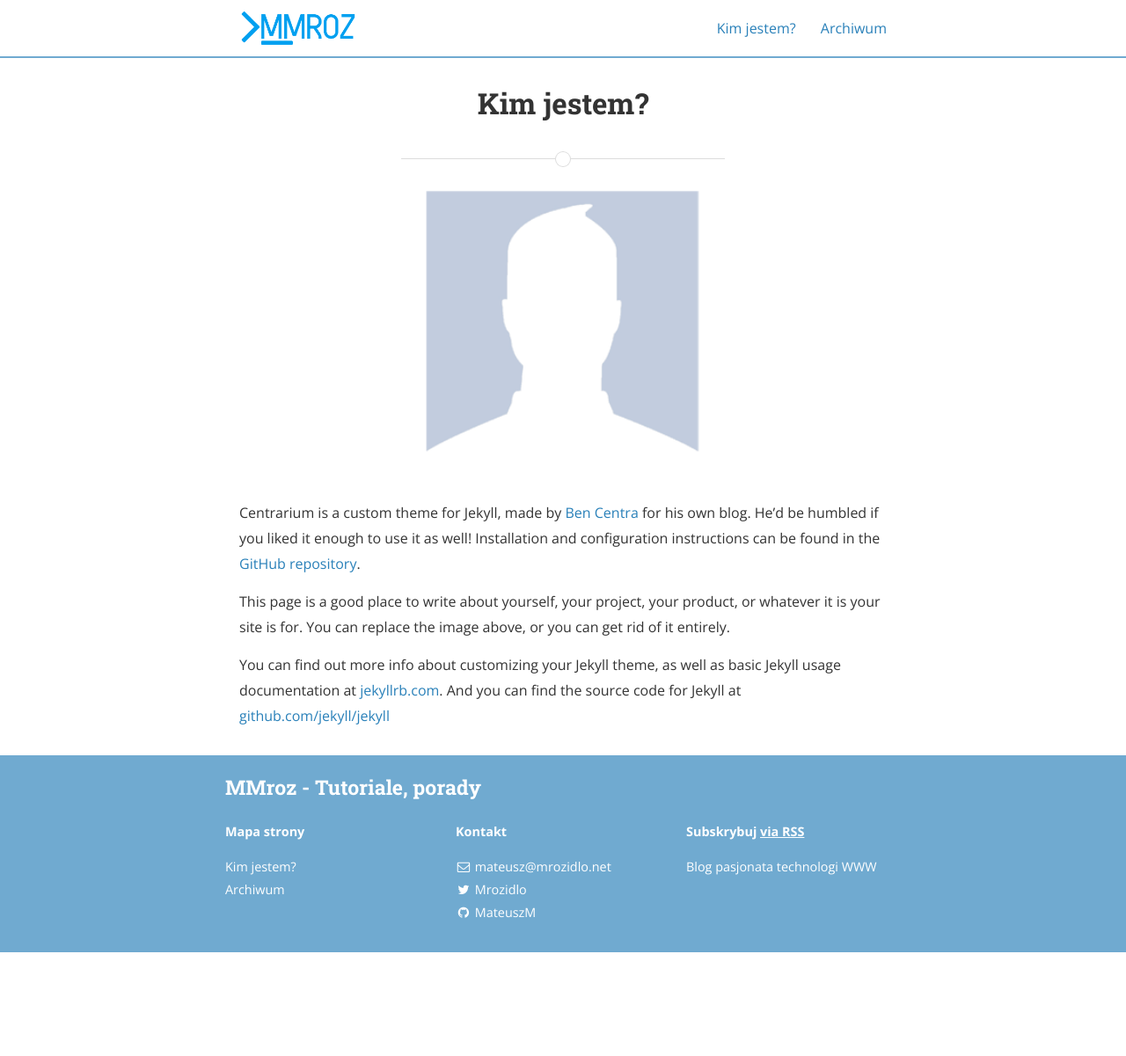
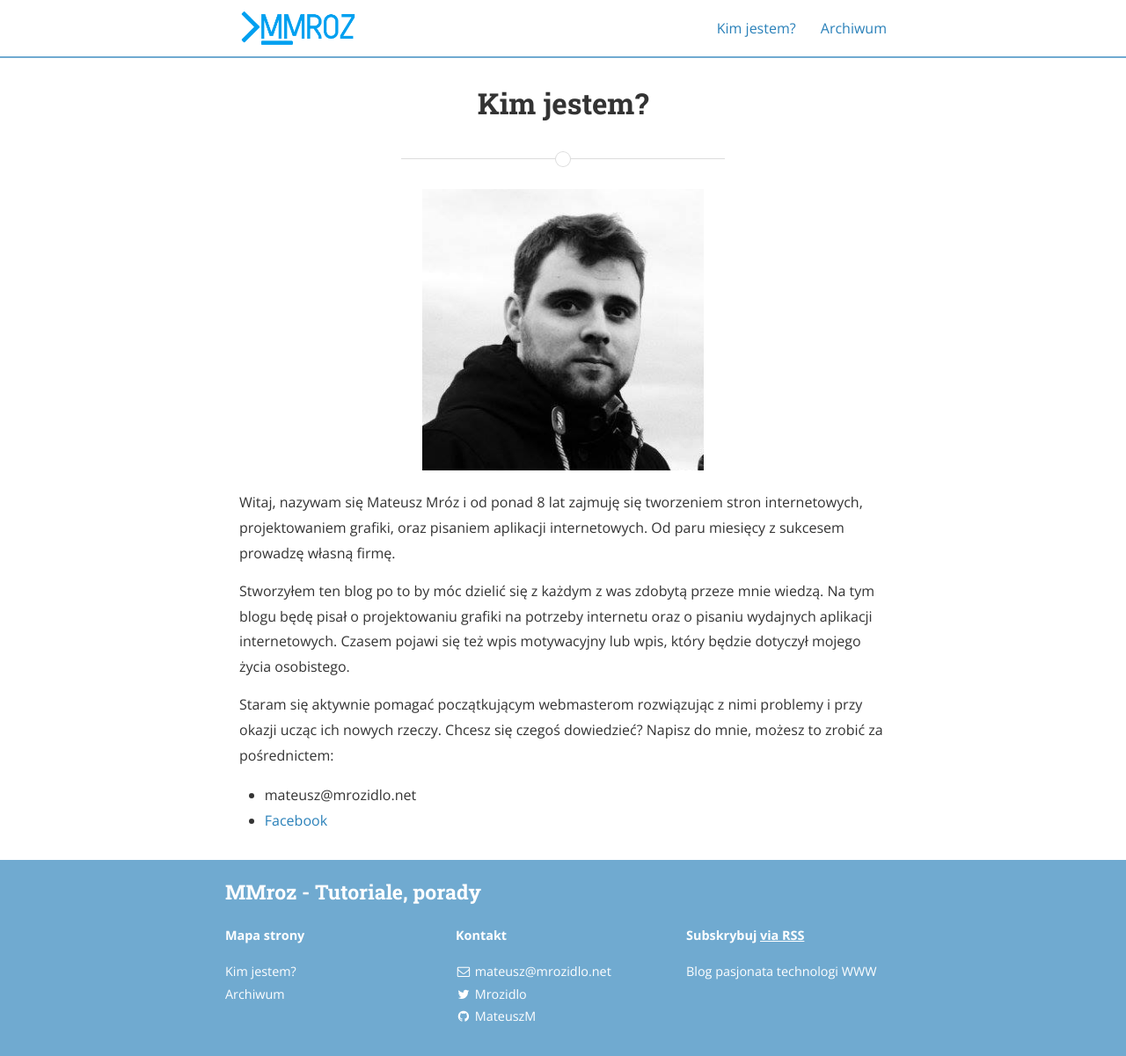
Before and after one commit to IamMattco/blog, a Jekyll site: the page built from about.md, in a window 1280 px wide. Shown: the whole page at 88% size. Built offline with Jekyll 4.4.1, drawn with Linux system fonts in a browser that asks for light colours; nearby versions of some CDN libraries; a style sheet for code colours, icons or effects is not loaded; before the commit the page ends 1083 px from its top, so only the background shows below that.

Commit message:
podstrona o mnie

```diff
--- a/about.md
+++ b/about.md
@@ -4,14 +4,15 @@
 permalink: /about/
 ---
 
-<img src="{{ site.baseurl }}/assets/profile-placeholder.gif" title="Profile Picture" class="profile">
+<img src="{{ site.baseurl }}/assets/avek.png" title="Profile Picture" class="profile">
 
-Centrarium is a custom theme for Jekyll, made by [Ben Centra][bencentra] for his own blog. He'd be humbled if you liked it enough to use it as well! Installation and configuration instructions can be found in the [GitHub repository](https://github.com/bencentra/centrarium).
+Witaj, nazywam się Mateusz Mróz i od ponad 8 lat zajmuję się tworzeniem stron internetowych, projektowaniem grafiki, oraz pisaniem aplikacji internetowych. Od paru miesięcy z sukcesem prowadzę własną firmę.
 
-This page is a good place to write about yourself, your project, your product, or whatever it is your site is for. You can replace the image above, or you can get rid of it entirely.
+Stworzyłem ten blog po to by móc dzielić się z każdym z was zdobytą przeze mnie wiedzą. Na tym blogu będę pisał o projektowaniu grafiki na potrzeby internetu oraz o pisaniu wydajnych aplikacji internetowych. Czasem pojawi się też wpis motywacyjny lub wpis, który będzie dotyczył mojego życia osobistego.
 
-You can find out more info about customizing your Jekyll theme, as well as basic Jekyll usage documentation at [jekyllrb.com](http://jekyllrb.com/). And you can find the source code for Jekyll at [github.com/jekyll/jekyll](https://github.com/jekyll/jekyll)
+Staram się aktywnie pomagać początkującym webmasterom rozwiązując z nimi problemy i przy okazji ucząc ich nowych rzeczy. Chcesz się czegoś dowiedzieć? Napisz do mnie, możesz to zrobić za pośrednictem:
 
-[centrarium]: https://github.com/bencentra/centrarium
-[bencentra]: http://bencentra.com
-[jekyll]: https://github.com/jekyll/jekyll
+- mateusz@mrozidlo.net
+- [Facebook][facebook]
+
+[facebook]: https://www.facebook.com/mrozidlo.net/
```
Also changed, not shown: assets/avek.png (added).
